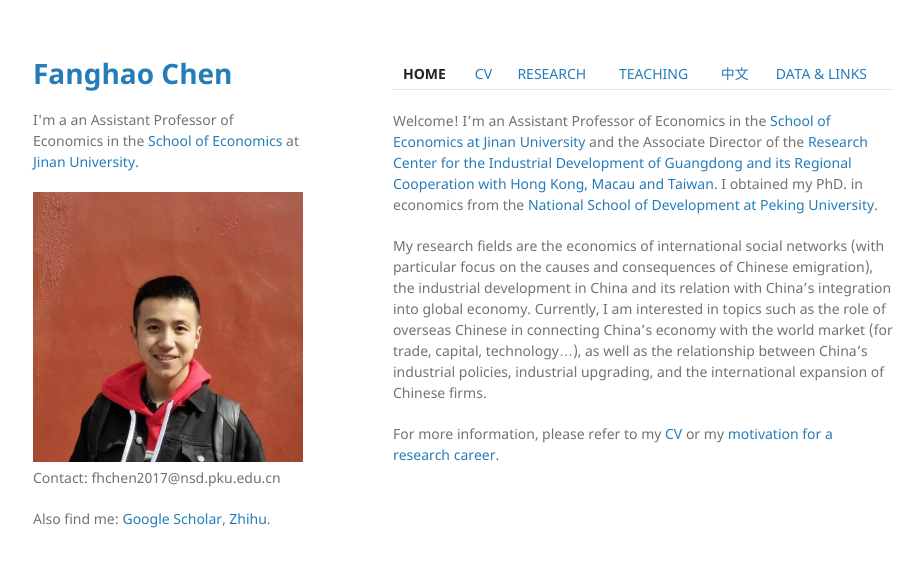
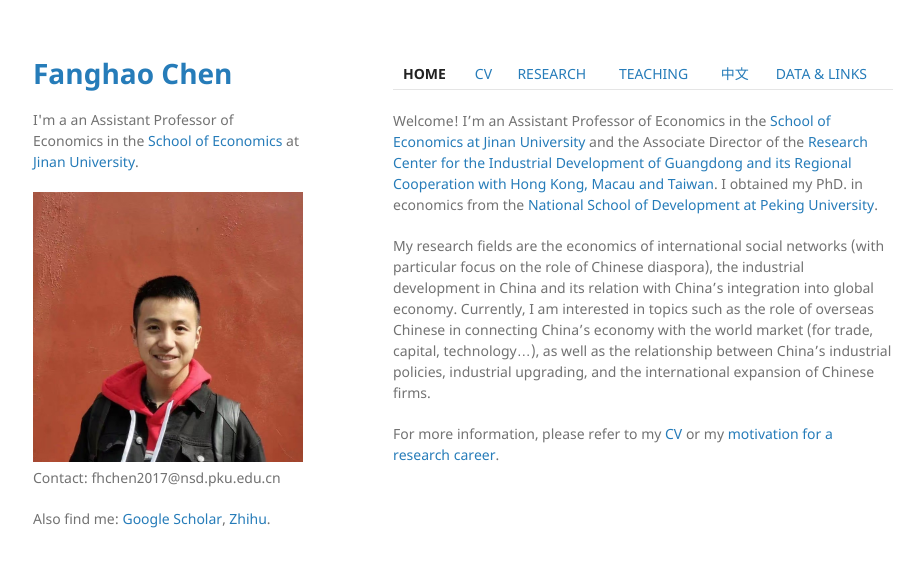
Before and after one commit to FanghaoChen/homepage, a Jekyll site: the page built from index.md, in a window 1280 px wide. Shown: the top 567 px of the page, without its empty margins (177-1101 px from the left). Built offline with Jekyll 4.4.1, drawn with Linux system fonts in a browser that asks for light colours.

Commit message:
Update index.md

```diff
--- a/index.md
+++ b/index.md
@@ -7,6 +7,6 @@ layout: default
 
 Welcome! I'm an Assistant Professor of Economics in the [School of Economics at Jinan University](https://ec.jnu.edu.cn/) and the Associate Director of the [Research Center for the Industrial Development of Guangdong and its Regional Cooperation with Hong Kong, Macau and Taiwan](https://ogo.jnu.edu.cn/). I obtained my PhD. in economics from the [National School of Development at Peking University](https://www.nsd.pku.edu.cn/).
 
-My research fields are the economics of international social networks (with particular focus on the causes and consequences of Chinese emigration), the industrial development in China and its relation with China's integration into global economy. Currently, I am interested in topics such as the role of overseas Chinese in connecting China's economy with the world market (for trade, capital, technology...), as well as the relationship between China's industrial policies, industrial upgrading, and the international expansion of Chinese firms.
+My research fields are the economics of international social networks (with particular focus on the role of Chinese diaspora), the industrial development in China and its relation with China's integration into global economy. Currently, I am interested in topics such as the role of overseas Chinese in connecting China's economy with the world market (for trade, capital, technology...), as well as the relationship between China's industrial policies, industrial upgrading, and the international expansion of Chinese firms.
 
 For more information, please refer to my [CV](./assets/CV_FanghaoChen_240916.pdf) or my [motivation for a research career](https://mp.weixin.qq.com/s?__biz=Mzg4MzE0ODY0Mw==&mid=2247491382&idx=1&sn=992dc4dda38bfd95d5c2b47848fc5a81&chksm=cf4a8d3af83d042c96f68c98b9406eab25df4ce418b6778fccdee755fc9e499decfb44498855&mpshare=1&scene=24&srcid=12203KNxFd0xsEh7nM7ZzhKn&sharer_sharetime=1639991731014&sharer_shareid=009d752390d3ca9d149b0d31038375f0#rd).
```
